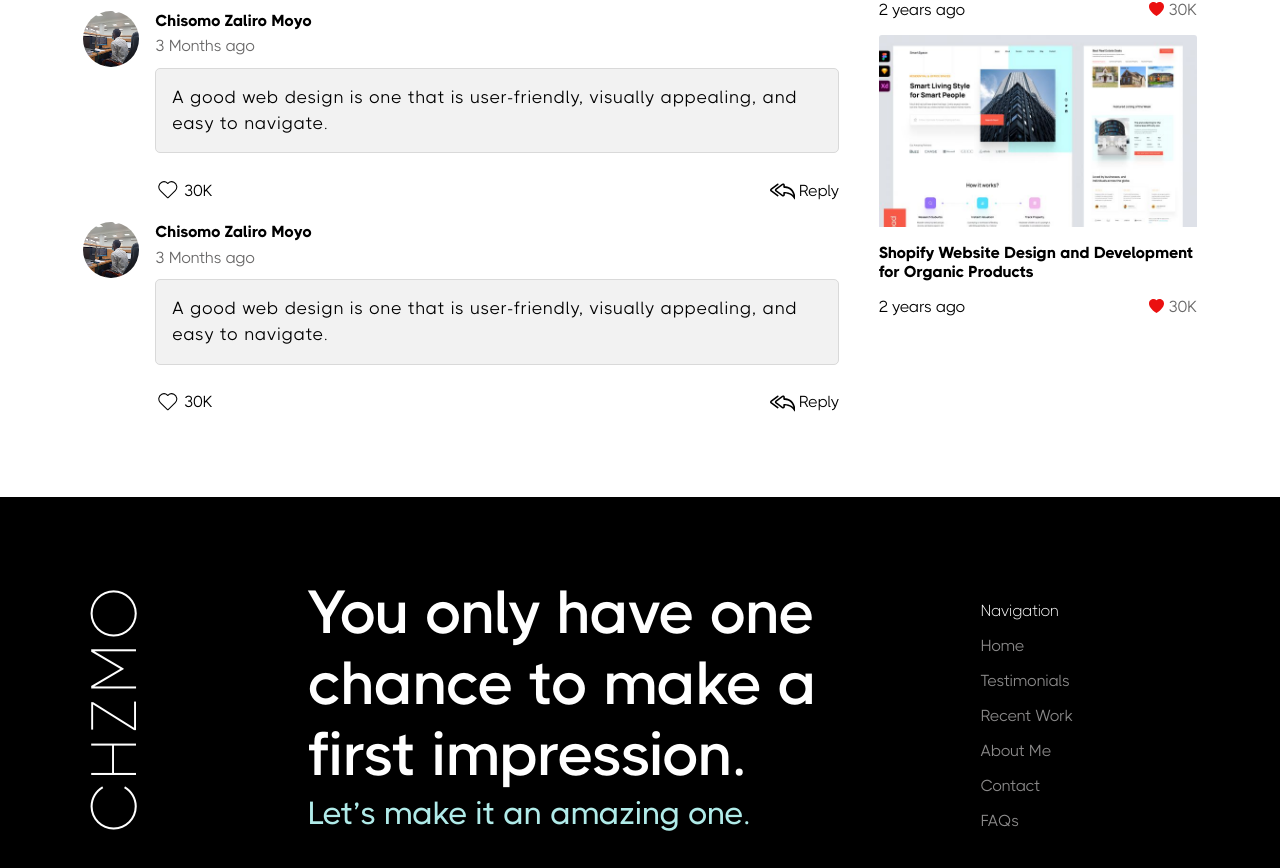
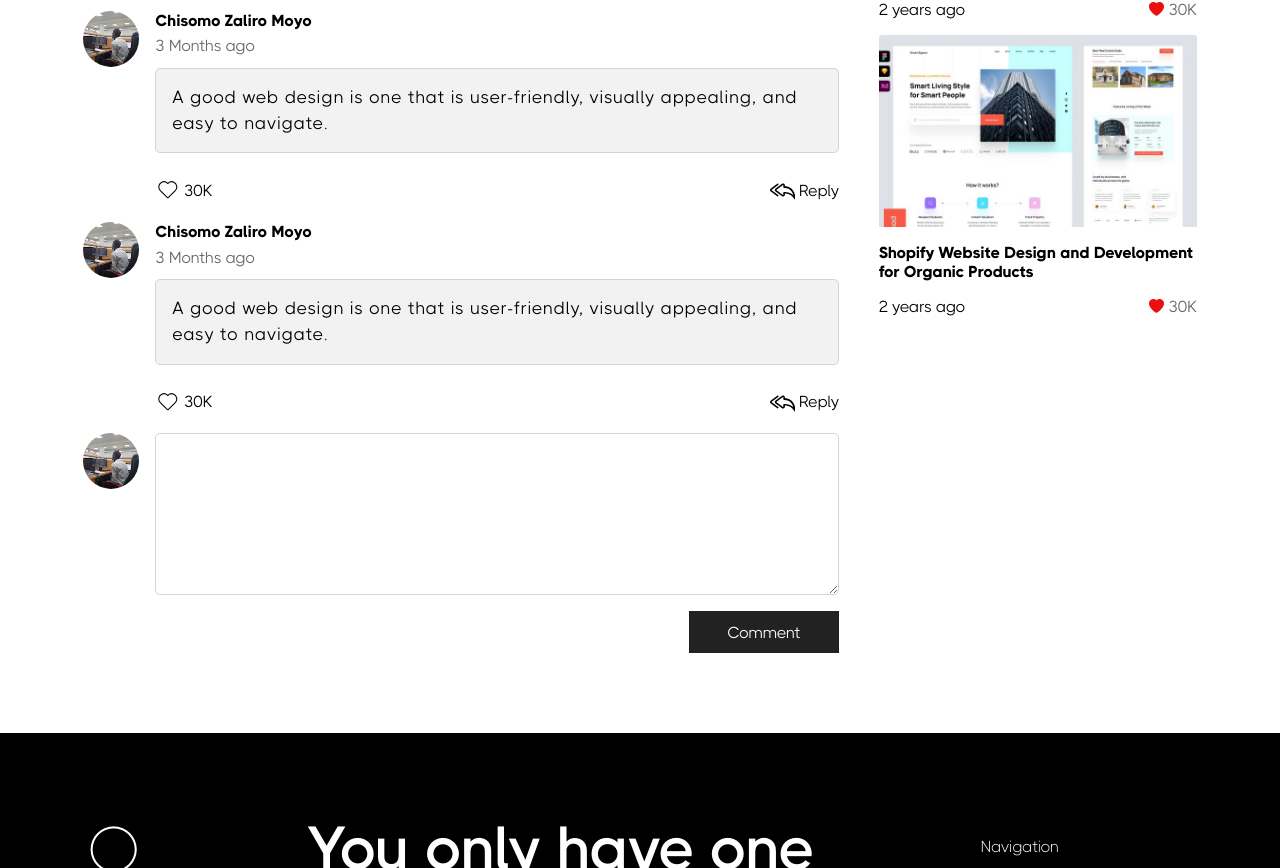
Before and after one commit to Chzmo/Portfolio, a React (Vite) app: page /Blog/single in a window 1280 px wide. Shown: the part 2049-2917 px from the top of the page. Built offline with nearby package versions, Linux system fonts and the light colour scheme.

Commit message:
working on Single page details

```diff
--- a/src/container/SingleBlog/SingleBlog.css
+++ b/src/container/SingleBlog/SingleBlog.css
@@ -180,11 +180,11 @@
   display: flex;
   align-items: center;
   gap: 0.3rem;
-  color: #696868;
+  color: var(--grey);
 }
 .singleBlog .singleBlog__main .singleBlog__blog .blog .related .related__post .related__post-socials .related__post-socials_links a .social-icon {
   font-size: 15px;
-  color: #eb1010;
+  color: var(--red);
 }
 .singleBlog .comments {
   max-width: 100%;
@@ -217,10 +217,10 @@
   flex-direction: column;
 }
 .singleBlog .comments .comments__main .comments__main-content .comments__main-content_top p {
-  color: #696868;
+  color: var(--grey);
 }
 .singleBlog .comments .comments__main .comments__main-content .comments__main-content_message {
-  border: 1px solid #D9D9D9;
+  border: 1px solid var(--light_grey);
   background-color: rgba(242, 242, 242, 0.9490196078);
   border-radius: 5px;
   margin-top: 0.5rem;
@@ -251,8 +251,34 @@
 }
 .singleBlog .comments .comments__main .comments__main-content .comments__main-content_bottom div button:hover {
   cursor: pointer;
-  color: #131111;
+  color: var(--grey);
 }
 .singleBlog .comments .comments__main .comments__main-content .comments__main-content_bottom div button .social-icon {
   font-size: 1.6rem;
+}
+.singleBlog .form {
+  display: flex;
+  flex-direction: column;
+  align-items: flex-end;
+  gap: 1rem;
+}
+.singleBlog .form textarea {
+  outline: none;
+  padding: 1rem;
+  border-radius: 0.3rem;
+  border: 1px solid var(--light_grey);
+  width: 100%;
+  font-size: 1.1rem;
+  letter-spacing: 1px;
+  line-height: 1.6rem;
+  padding: 1rem 1rem;
+}
+.singleBlog .form textarea:focus {
+  border: 1px solid var(--grey);
+}
+.singleBlog .form button {
+  padding: 0.7rem 2.4rem;
+  background-color: var(--pale_black);
+  color: var(--white);
+  border: none;
 }/*# sourceMappingURL=SingleBlog.css.map */
--- a/src/container/SingleBlog/SingleBlog.jsx
+++ b/src/container/SingleBlog/SingleBlog.jsx
@@ -15,20 +15,7 @@ import image3 from '../../assets/media/thumbs_freelancer-landing-page-minimal-de
 import image4 from '../../assets/media/thumbs_real-estate-landing-page-ui-freebie.jpg';
 import './SingleBlog.css'
 
-const blogs = [
-  {
-    image:image1,
-  },
-  {
-    image:image2,
-  },
-  {
-    image:image3,
-  },
-  {
-    image:image4,
-  }
-]
+const blogs = [{ image:image1 }, { image:image2,}, {image:image3}, {image:image4}]
 
 function Comment(){
   return (
@@ -57,6 +44,25 @@ function Comment(){
     </>
   );
 }
+
+function Reply(){
+  return (
+    <>
+      <div className="comments__main">
+        <div className="comments__main-profile">
+          <img src={profileImg} alt="profile" />
+        </div>
+        <div className="form">
+          <textarea name="reply" cols="80" rows="5">
+
+          </textarea>
+          <button>Comment</button>
+        </div>
+      </div>
+    </>
+  );
+}
+
 
 function SingleBlog() {
   return (
@@ -145,6 +151,7 @@ function SingleBlog() {
                     <h2>Comments</h2>
                     <Comment />
                     <Comment />
+                    <Reply />
                   </div>
                 </div>
               </div>
--- a/src/container/SingleBlog/SingleBlog.scss
+++ b/src/container/SingleBlog/SingleBlog.scss
@@ -202,11 +202,11 @@
                                     display: flex;
                                     align-items: center;
                                     gap: .3rem;
-                                    color: #696868;
+                                    color: var(--grey);
 
                                     .social-icon{
                                         font-size: 15px;
-                                        color: #eb1010;
+                                        color: var(--red);
                                     }
                                 }
                             }
@@ -251,12 +251,12 @@
                     gap: .4rem;
                     flex-direction: column;
                     p{
-                        color: #696868;
+                        color: var(--grey);
                     }
                 }
 
                 .comments__main-content_message{
-                    border: 1px solid #D9D9D9;
+                    border: 1px solid var(--light_grey);
                     background-color: rgba(242, 242, 242, 0.9490196078);
                     border-radius: 5px;
                     margin-top: .5rem;
@@ -286,7 +286,7 @@
                             border: none;
                             &:hover{
                                 cursor: pointer;
-                                color: #131111;
+                                color: var(--grey);
                             }
 
                             .social-icon{
@@ -298,4 +298,34 @@
             }
         }
     }
+
+    .form{
+        display: flex;
+        flex-direction: column;
+        align-items: flex-end;
+        gap: 1rem;
+
+        textarea{
+            outline: none;
+            padding: 1rem;
+            border-radius: .3rem;
+            border: 1px solid var(--light_grey);
+            width: 100%;
+            font-size: 1.1rem;
+            letter-spacing: 1px;
+            line-height: 1.6rem;
+            padding: 1rem 1rem;
+
+            &:focus{
+                border: 1px solid var(--grey);
+            }
+        }
+
+        button{
+            padding: .7rem 2.4rem;
+            background-color: var(--pale_black);
+            color: var(--white);
+            border: none;
+        }
+    }
 }
--- a/src/index.css
+++ b/src/index.css
@@ -105,4 +105,5 @@ a{
     --pale_black: #222;
     --blue: #4b0ae5;
     --pale_blue: #dccafc;
+    --red: #eb1010;
 }
```
Also changed, not shown: 1 other file (tests, documents, lock files or other folders).
